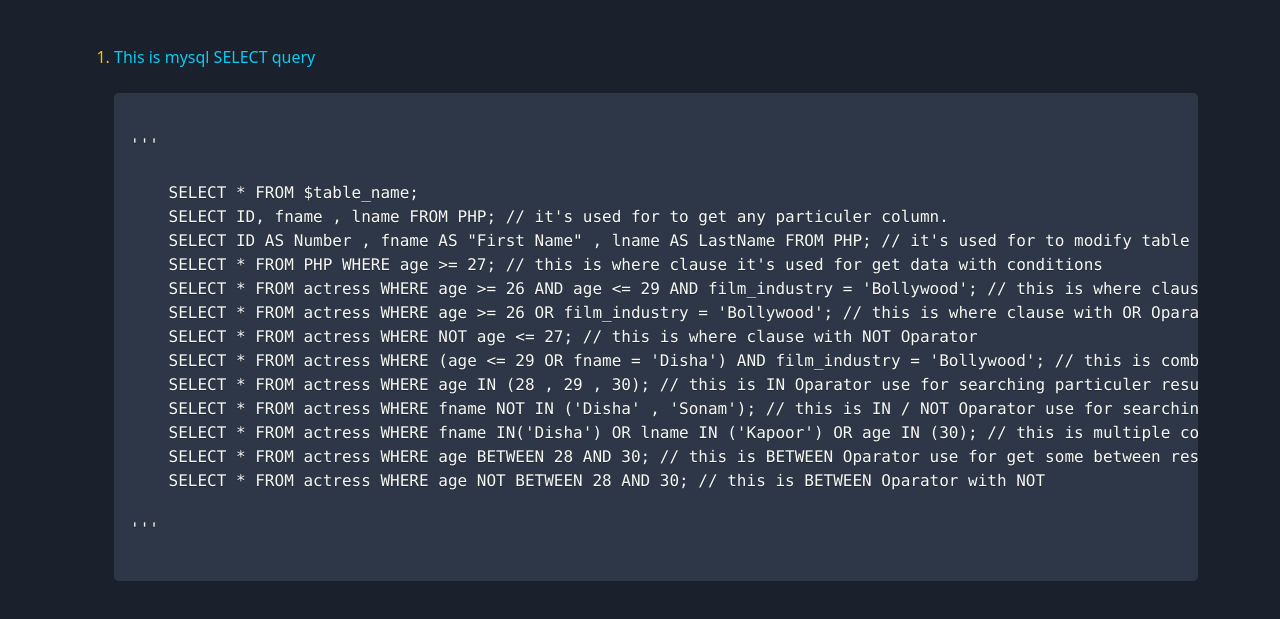
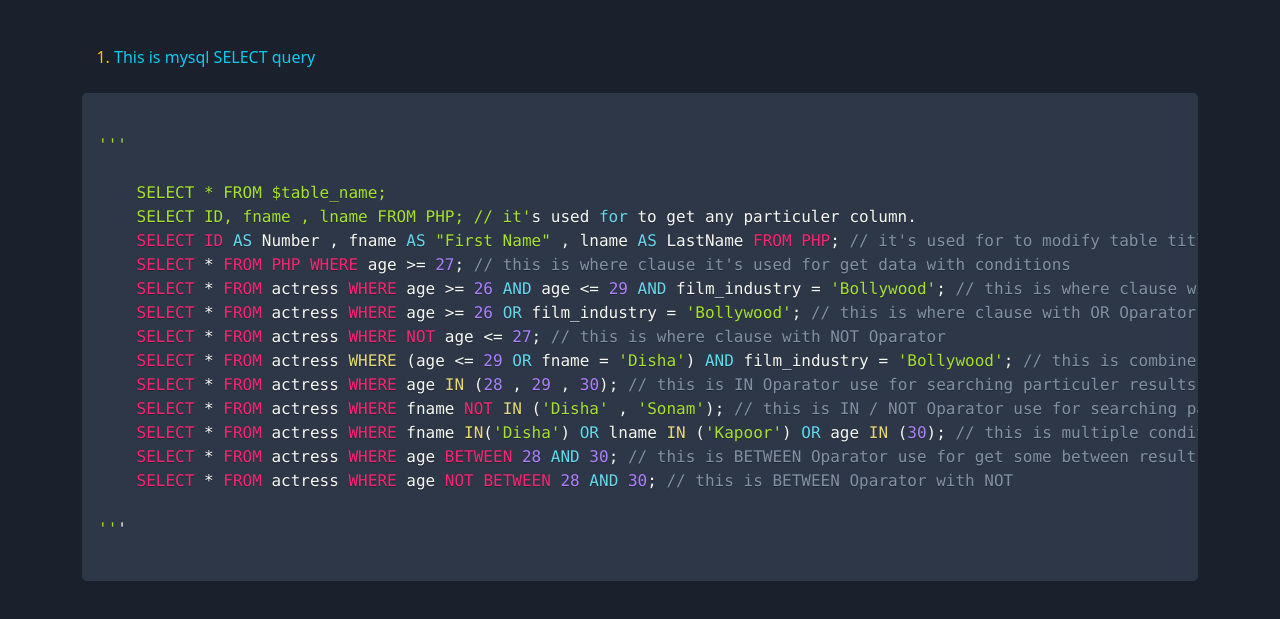
Before and after one commit to LearnProgrammingWithMe/my_cheatsheet.github.io, a plain HTML site: page index.html in a window 1280 px wide. Shown: the part 69-688 px from the top of the page. Drawn offline with nearby package versions, Linux system fonts and the light colour scheme; files that its build step writes are made by us from their sources; a web font is replaced by a local one.

Commit message:
new code

```diff
--- a/index.html
+++ b/index.html
@@ -6,9 +6,9 @@
     <meta name="viewport" content="width=device-width, initial-scale=1.0">
     <link rel="preconnect" href="https://fonts.gstatic.com">
     <link href="https://fonts.googleapis.com/css2?family=Potta+One&family=Roboto:wght@100&display=swap" rel="stylesheet">
-    <link rel="stylesheet" href="bootstrap-5.0.0/css/bootstrap.min.css">
-    <link rel="stylesheet" href="css/prism.css">
-    <link rel="stylesheet" href="css/style.css">
+    <link rel="stylesheet" href="bootstrap.min.css">
+    <link rel="stylesheet" href="prism.css">
+    <link rel="stylesheet" href="style.css">
     <title>My Cheatsheet</title>
 </head>
 
@@ -48,7 +48,8 @@
 </div>
 
 
-        <script src="bootstrap-5.0.0/js/bootstrap.min.js"></script>
-    <script src="js/prism.js"></script>
+        <script src="bootstrap.min.js"></script>
+    <script src="clipboard.min.js"></script>
+    <script src="prism.js"></script>
 </body>
 </html>
```
